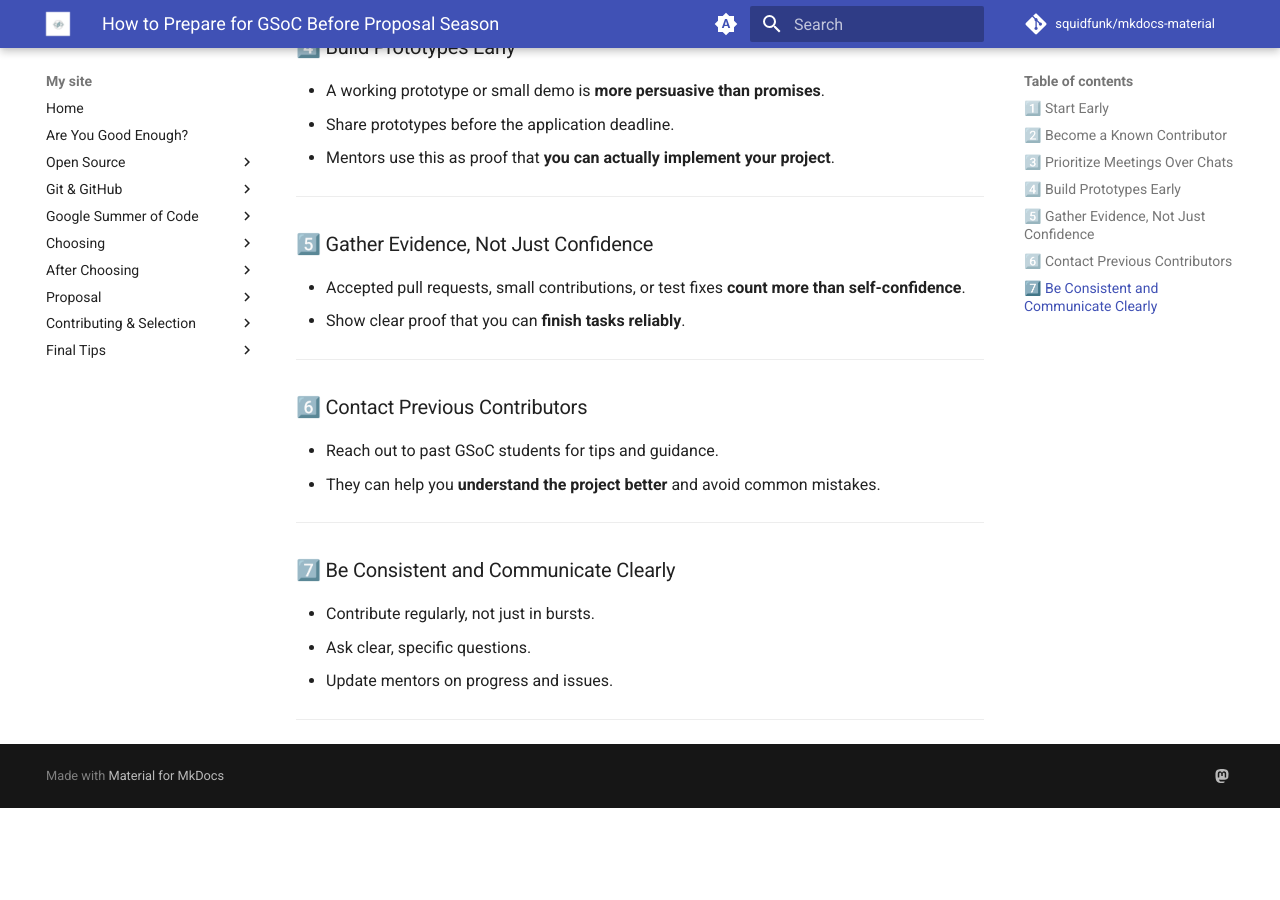
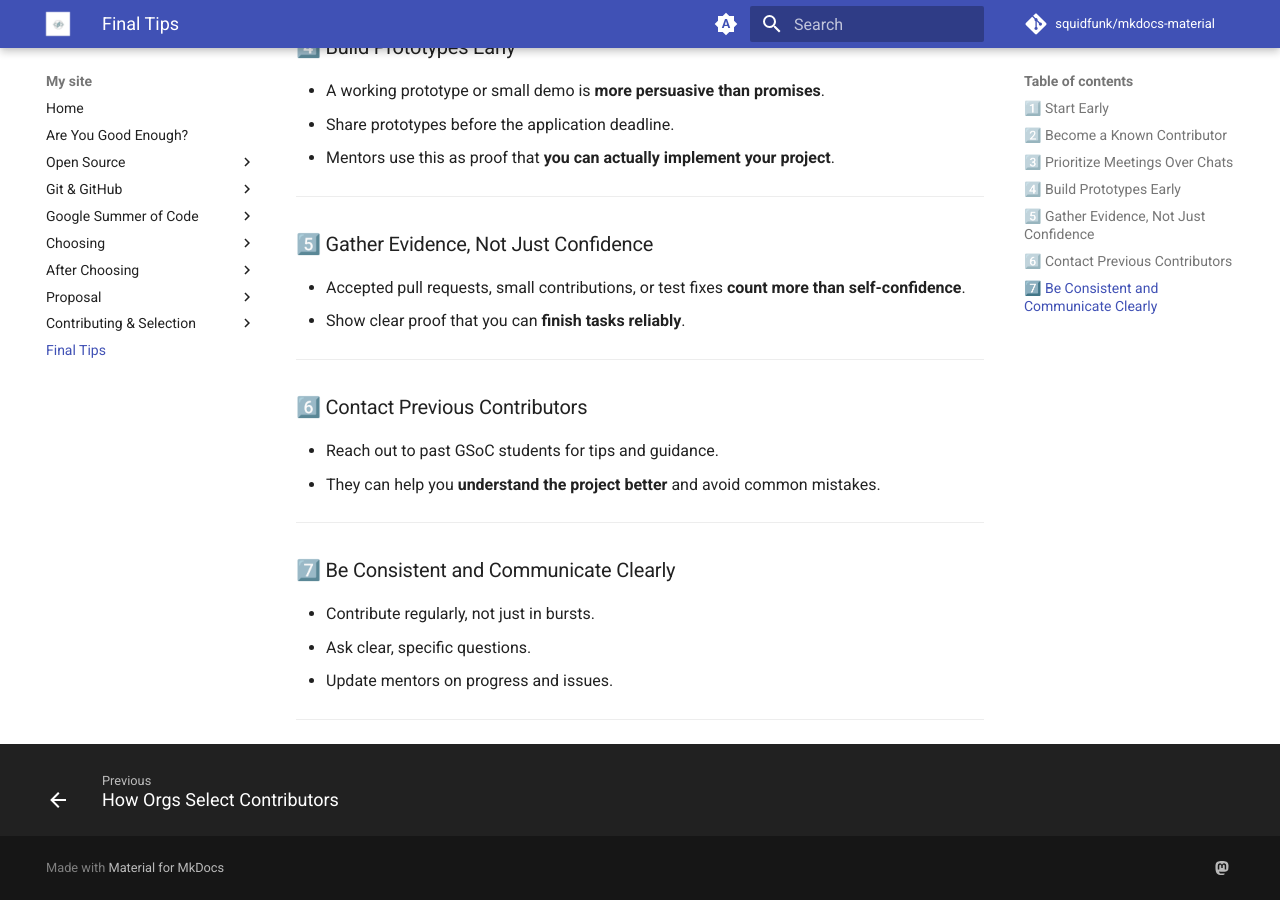
Before and after one commit to shadil-rayyan/gsoc_starter_guide, an MkDocs documentation site: the page built from docs/tips.md, in a window 1280 px wide and 900 px high, scrolled down 738 px. Built offline with MkDocs 1.6.1 and Material for MkDocs 9.7.7, drawn with Linux system fonts in a browser that asks for light colours; comment, search, counter and statistics services are not loaded; before the commit the page ends 1546 px from its top, so only the background shows below that.

Commit message:
fix tips md file

```diff
--- a/mkdocs.yml
+++ b/mkdocs.yml
@@ -134,5 +134,4 @@ nav:
   - Contributing & Selection:
       - How Orgs Select Contributors: gsoc/how_orgs_select_contributors.md
 
-  - Final Tips:
-      - Tips & Reality Checks: gsoc/tips.md
+  - Final Tips: tips.md
```
